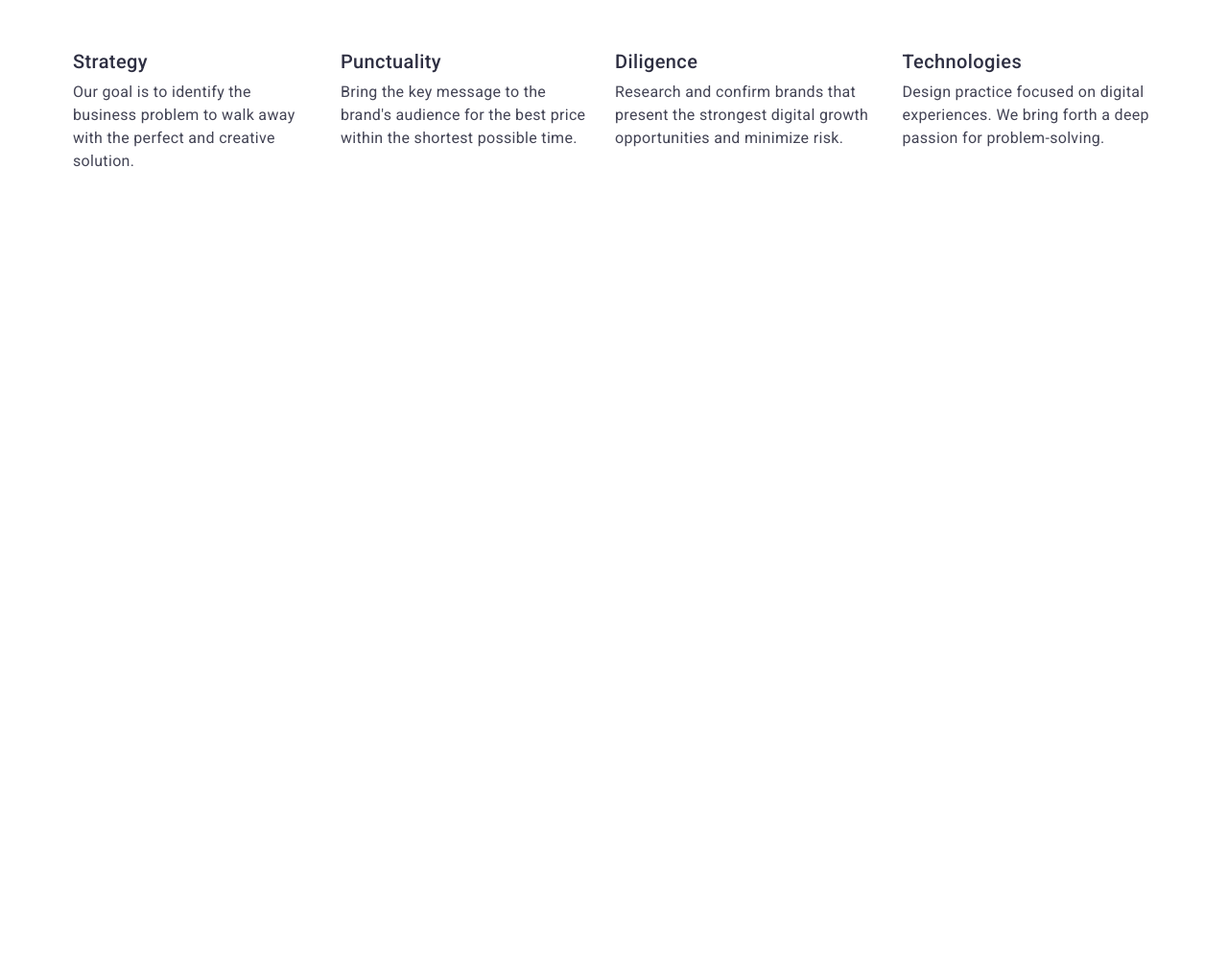
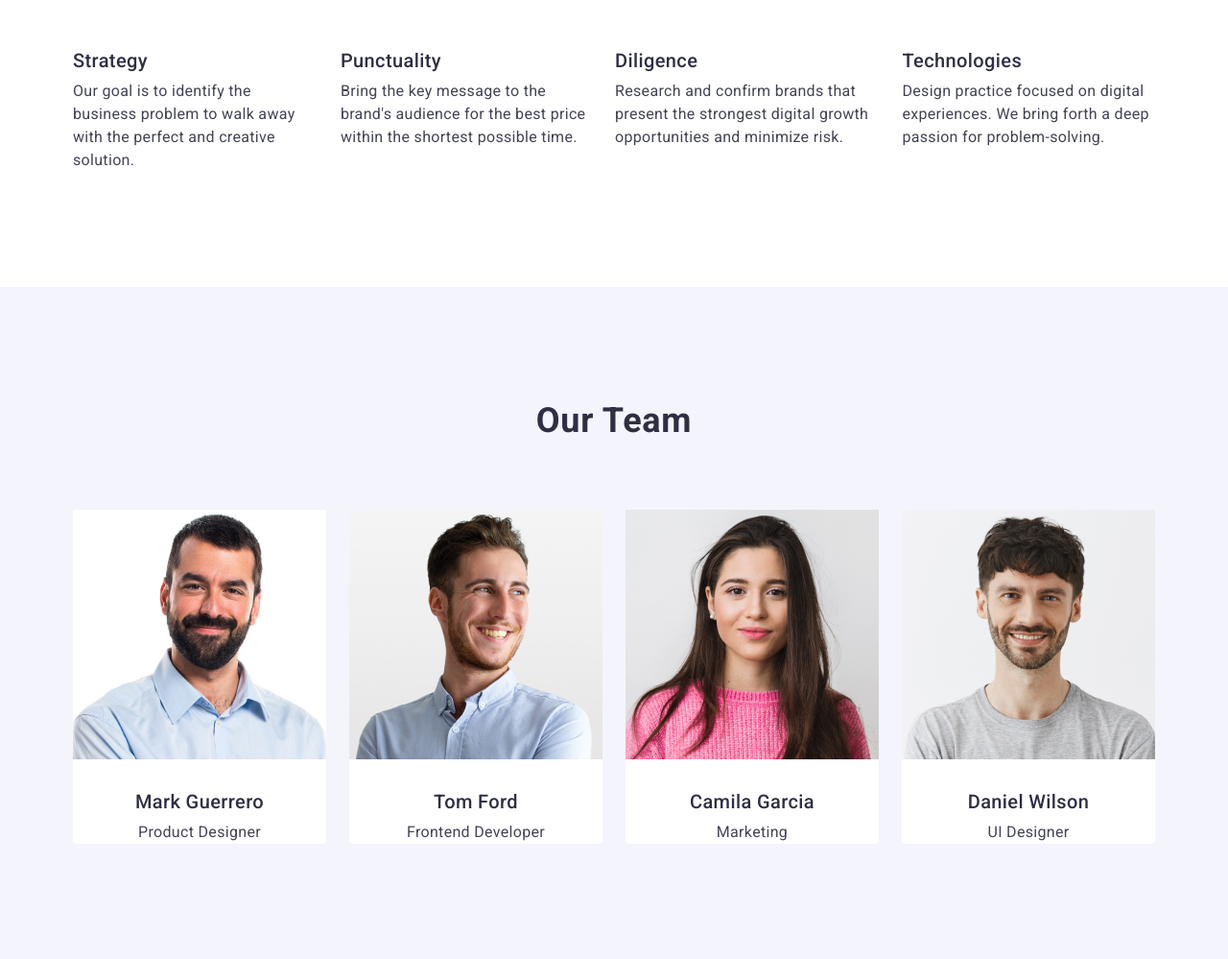
Before and after one commit to Yether732/goit-markup-hw-03, a plain HTML site: page index.html in a window 1280 px wide. Shown: the part 744-1743 px from the top of the page at 96% size. Before the commit the page ends 1044 px from the top, so only its background shows below. Drawn offline with nearby package versions, Linux system fonts and the light colour scheme.

Commit message:
denemepc6

```diff
--- a/css/styles.css
+++ b/css/styles.css
@@ -4,6 +4,7 @@
   --SLATE: #434455;
   --OCEAN: #404bbf;
   --WHİTE: #ffffff;
+  --CLOUD: #F4F4FD;
 }
 * {
   margin: 0;
@@ -152,8 +153,53 @@ h3 {
   width: calc((100%-72px) / 4);
 }
 .visually-hidden {
+  position: absolute;
   width: 1px;
   height: 1px;
   overflow: hidden;
   clip-path: inset(100%);
 }
+.hero-ourteam{
+  padding: 120px 0;
+  background-color: var(--CLOUD)
+}
+.container-hero-ourteam {
+  text-align: center;
+}
+.our-team {
+  margin-bottom: 72px;
+  color: var(--NAVY-BLUE);
+  font-weight: 700;
+  font-size: 36px;
+  line-height: 1.1;
+  letter-spacing: 0.02em;
+}
+.personal-team {
+  display: flex;
+  gap: 24px;
+}
+.personal-info {
+  text-align: center;
+  width: calc((100% - 72px) / 4);
+  border-radius: 0px 0px 4px 4px;
+  background-color: var(--WHİTE);
+
+}
+.personal-info img {
+  margin-bottom: 32px;
+}
+.personal-name h3 {
+  color: var(--NAVY-BLUE);
+  margin-bottom: 8px;
+  font-weight: 500;
+  font-size: 20px;
+  line-height: 1.2;
+  letter-spacing: 0.02em;
+}
+.personal-info-text{
+  color: var(--SLATE);
+  font-weight: 400;
+  font-size: 16px;
+  line-height: 1.5;
+  letter-spacing: 0.02em;
+}
--- a/index.html
+++ b/index.html
@@ -79,6 +79,41 @@
           </ul>
         </div>
       </section>
+      <section class="hero-ourteam">
+        <div class="container container-hero-ourteam">
+          <h2 class="our-team">Our Team</h2>
+          <ul class="personal-team">
+            <li class="personal-info">
+              <img src="./images/man1.jpg" alt="Mark Guerrero" width="264" height="260">
+              <div class="personal-name">
+              <h3>Mark Guerrero</h3>
+              <p class="personal-info-text">Product Designer</p>
+            </div>
+            </li>
+            <li class="personal-info">
+              <img src="./images/man2.jpg" alt="Tom Ford" width="264" height="260">
+              <div class="personal-name">
+              <h3>Tom Ford</h3>
+              <p class="personal-info-text">Frontend Developer</p>
+            </div>
+            </li>
+            <li class="personal-info">
+              <img src="./images/man3.jpg" alt="Camila Garcia" width="264" height="260">
+              <div class="personal-name">
+              <h3>Camila Garcia</h3>
+              <p class="personal-info-text">Marketing</p>
+            </div>
+            </li>
+            <li class="personal-info">
+              <img src="./images/man4.jpg" alt="Daniel Wilson" width="264" height="260">
+              <div class="personal-name">
+              <h3>Daniel Wilson</h3>
+              <p class="personal-info-text">UI Designer</p>
+            </div>
+            </li>
+          </ul>
+        </div>
+      </section>
     </main>
     <footer></footer>
   </body>
```
Also changed, not shown: images/man1.jpg (added), images/man2.jpg (added), images/man3.jpg (added), images/man4.jpg (added).
